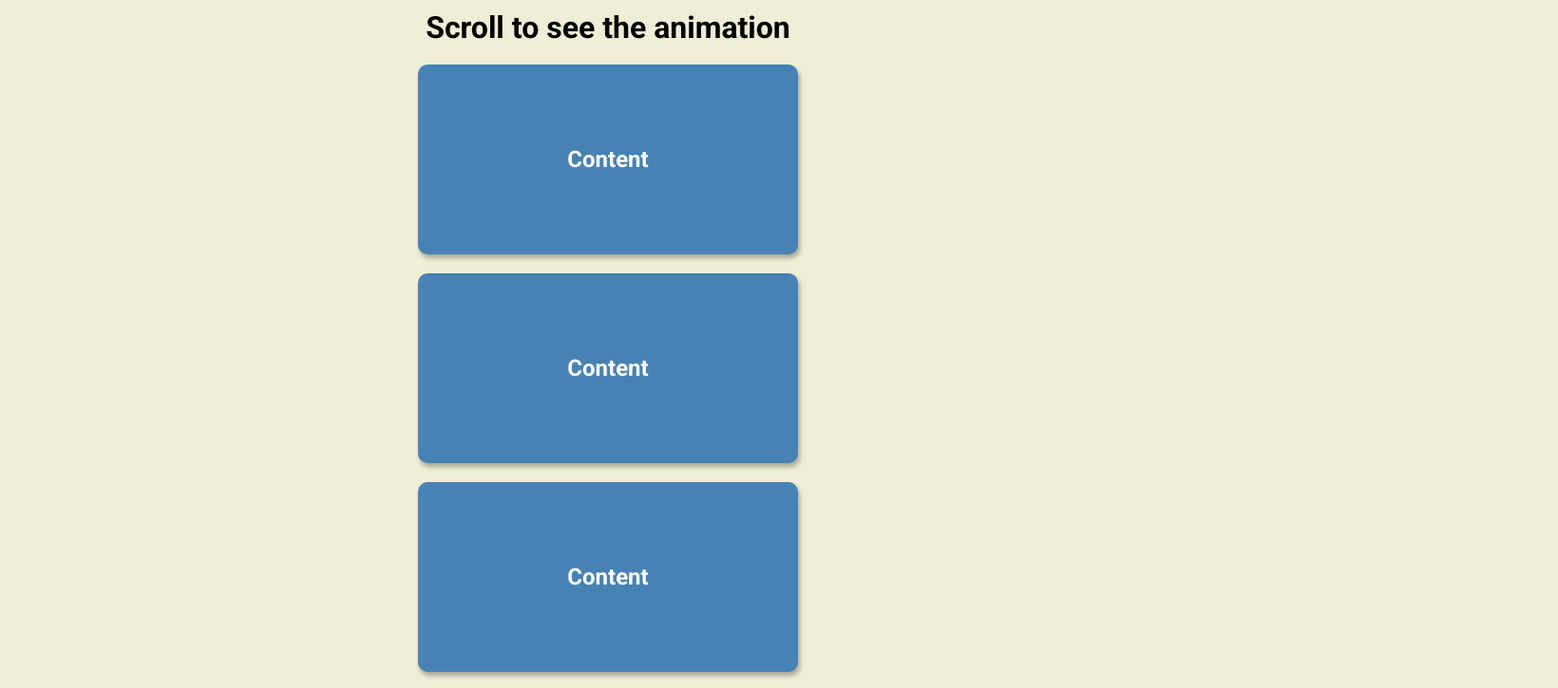
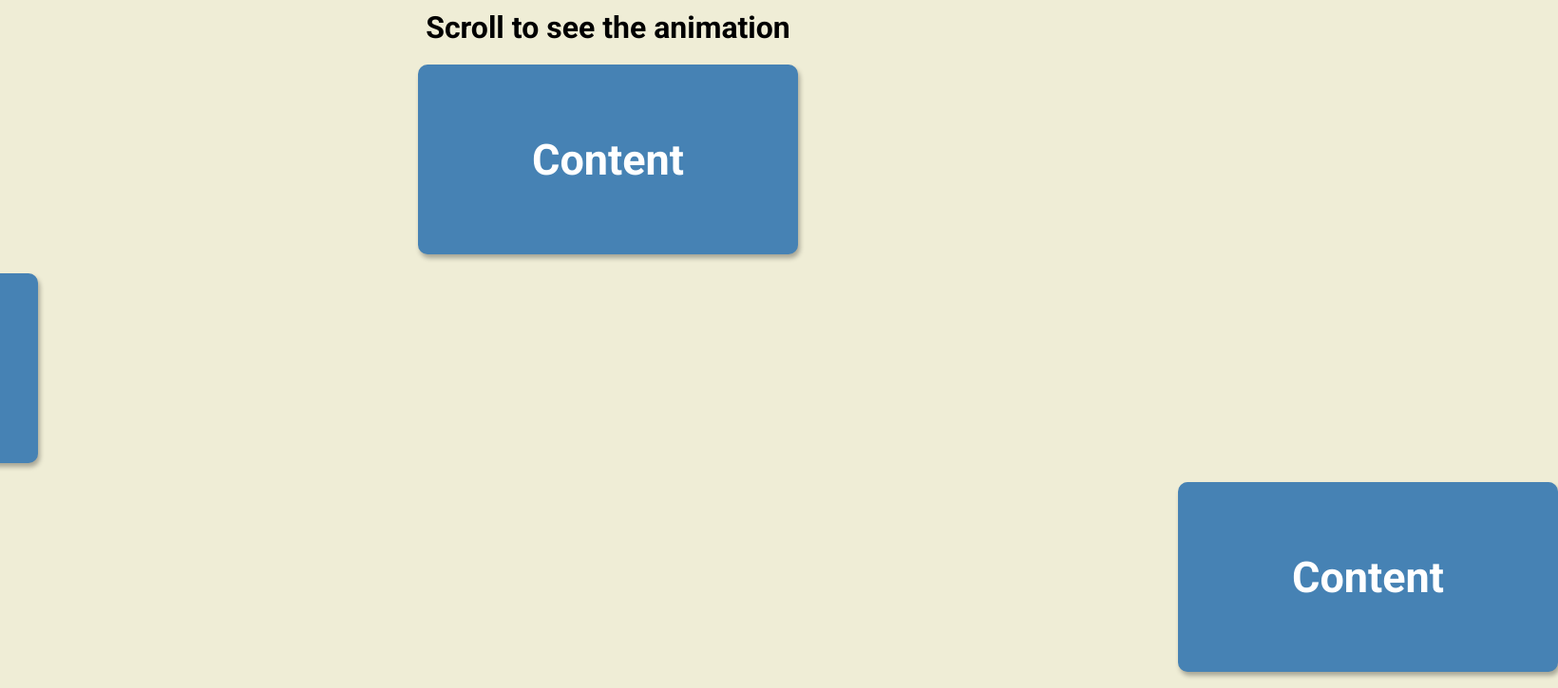
Before and after one commit to Kimmueses/Scroll_Animation, a plain HTML site: page index.html in a window 1280 px wide. Shown: the top 725 px of the page at 95% size, 1640 px wide, since content can reach past the window. Drawn offline with Linux system fonts and the light colour scheme.

Commit message:
Adds animation & transition to box

```diff
--- a/index.html
+++ b/index.html
@@ -13,7 +13,7 @@
   </head>
   <body>
     <h1>Scroll to see the animation</h1>
-    <div class="box"><h2>Content</h2></div>
+    <div class="box show"><h2>Content</h2></div>
     <div class="box"><h2>Content</h2></div>
     <div class="box"><h2>Content</h2></div>
     <div class="box"><h2>Content</h2></div>
--- a/style.css
+++ b/style.css
@@ -31,4 +31,18 @@ h1 {
   margin: 10px;
   border-radius: 10px;
   box-shadow: 2px 4px 5px rgba(0, 0, 0, 0.3);
+  transform: translateX(200%);
+  transition: transform 0.4s ease;
 }
+
+.box:nth-of-type(even) {
+  transform: translateX(-200%);
+}
+
+.box.show {
+  transform: translateX(0);
+}
+
+.box h2 {
+  font-size: 45px;
+}
```
